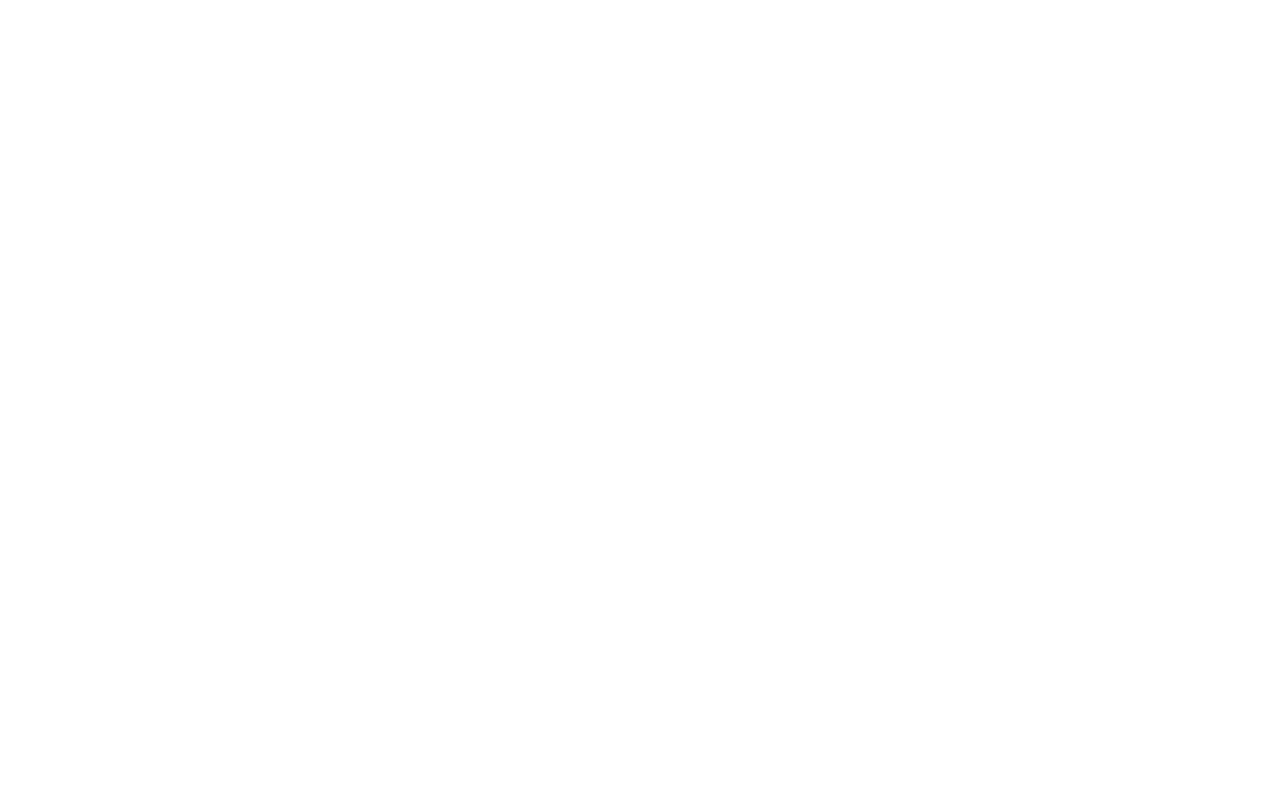
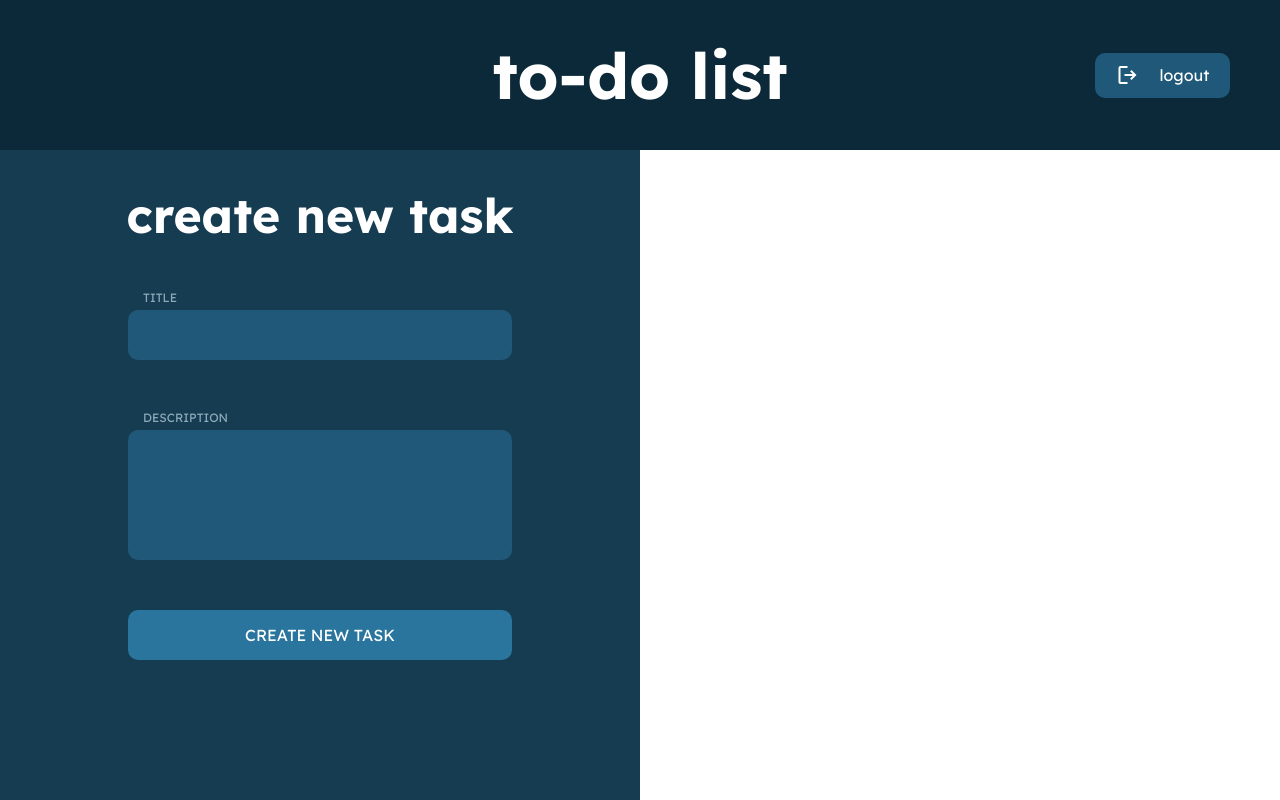
Before and after one commit to GabrielCornejoB/to-do-app, an Angular app in the folder front-end/: page /tasks in a window 1280 px wide. Built offline with nearby package versions, Linux system fonts and the light colour scheme.

Commit message:
Create task design

```diff
--- a/front-end/src/app/components/login/login.component.sass
+++ b/front-end/src/app/components/login/login.component.sass
@@ -19,7 +19,34 @@
         border-radius: 15px
         padding: 50px
         box-sizing: border-box
+        .input-wrapper
+            display: flex
+            flex-direction: column
+            align-items: flex-start
+            gap: 5px
+            width: 100%
+            input
+                border: none
+                outline: none
+                background: var(--elements-color)
+                padding: 15px 20px
+                font-size: 1.5rem
+                border-radius: 10px
+                font-weight: 300
+                box-sizing: border-box
+                width: 100%
+            ::placeholder
+                color: var(--txt-light-color)
+                opacity: 1
+            :-ms-input-placeholder
+                color: var(--txt-light-color)
+            ::-ms-input-placeholder
+                color: var(--txt-light-color)
+            label
+                color: var(--txt-light-color)
+                padding-left: 20px
         button
+            width: 100%
             font-size: 1.5rem
             padding: 15px 20px
             font-weight: 700
--- a/front-end/src/app/components/tasks/tasks.component.html
+++ b/front-end/src/app/components/tasks/tasks.component.html
@@ -1 +1,30 @@
-<p>tasks works!</p>
+<div class="tasks-container">
+    <header class="tasks-header">
+        <span class="logged-in"></span>
+        <h1>to-do list</h1>
+        <a class="logout">
+            <span class="material-symbols-outlined">logout</span>
+            <span>logout</span>
+        </a>
+    </header>
+    <div class="tasks-content">
+        <section class="create-task">
+            <h2>create new task</h2>
+            <form class="create-form">
+                <div class="input-wrapper">
+                    <label for="">TITLE</label>
+                    <input type="text">
+                </div>
+                <div class="input-wrapper">
+                    <label for="">DESCRIPTION</label>
+                    <textarea name="" id="" rows="5"></textarea>
+                </div>
+                <button type="submit">CREATE NEW TASK</button>
+            </form>
+            <span class="create-footer"></span>
+        </section>
+        <section class="tasks">
+            <h2>tasks</h2>
+        </section>
+    </div>
+</div>
--- a/front-end/src/app/components/tasks/tasks.component.sass
+++ b/front-end/src/app/components/tasks/tasks.component.sass
@@ -0,0 +1,88 @@
+$nav-height: 150px
+.tasks-container
+    display: flex
+    flex-direction: column
+    height: 100vh
+    width: 100vw
+    box-sizing: border-box
+    overflow-y: hidden
+    .tasks-header
+        display: flex
+        flex-direction: row
+        background: var(--primary-color)
+        justify-content: space-between
+        align-items: center
+        height: $nav-height
+        padding: 0 50px
+        box-sizing: border-box
+        .logged-in, .logout
+            width: 135px
+        .logout
+            display: flex
+            flex-direction: row
+            justify-content: center
+            align-items: center
+            background: var(--elements-color)
+            height: 45px
+            border-radius: 10px
+            gap: 20px
+            transition: 0.3s
+            cursor: pointer
+            &:hover
+                background: var(--secondary-color)
+    .tasks-content
+        display: flex
+        flex-direction: row
+        height: calc(100% - $nav-height)
+        overflow-y: hidden
+        box-sizing: border-box
+        .create-task
+            display: flex
+            flex-direction: column
+            align-items: center
+            justify-content: space-between
+            padding: 35px 0
+            background: var(--secondary-color)
+            width: 50%
+            .create-form
+                display: flex
+                flex-direction: column
+                align-items: center
+                gap: 50px
+                width: 100%
+                .input-wrapper
+                    display: flex
+                    flex-direction: column
+                    align-items: flex-start
+                    gap: 5px
+                    width: 60%
+                    input, textarea
+                        border: none
+                        outline: none
+                        background: var(--elements-color)
+                        padding: 15px
+                        font-size: 1rem
+                        border-radius: 10px
+                        box-sizing: border-box
+                        resize: none
+                        width: 100%
+                        ::placeholder
+                            color: var(--txt-light-color)
+                            opacity: 1
+                        :-ms-input-placeholder
+                            color: var(--txt-light-color)
+                        ::-ms-input-placeholder
+                            color: var(--txt-light-color)
+                    label
+                        font-size: 0.75rem
+                        padding-left: 15px
+                        color: var(--txt-light-color)
+                button
+                    width: 60%
+                    font-size: 1rem
+                    padding: 15px 0
+            .create-footer
+                height: 60px
+
+        .tasks
+            width: 50%
--- a/front-end/src/styles.sass
+++ b/front-end/src/styles.sass
@@ -17,37 +17,11 @@
     font-size: 16px
 h1
     font-size: 4rem
-
-.input-wrapper
-    display: flex
-    flex-direction: column
-    align-items: flex-start
-    gap: 5px
-    width: 100%
-    input, textarea
-        border: none
-        outline: none
-        background: var(--elements-color)
-        padding: 15px 20px
-        font-size: 1.5rem
-        border-radius: 10px
-        font-weight: 300
-        box-sizing: border-box
-        width: 100%
-    ::placeholder
-        color: var(--txt-light-color)
-        opacity: 1
-    :-ms-input-placeholder
-        color: var(--txt-light-color)
-    ::-ms-input-placeholder
-        color: red
-    label
-        color: var(--txt-light-color)
-        padding-left: 20px
+h2
+    font-size: 3rem
 
 button
     background: var(--button-color)
-    width: 100%
     border: none
     outline: none
     border-radius: 10px
```
